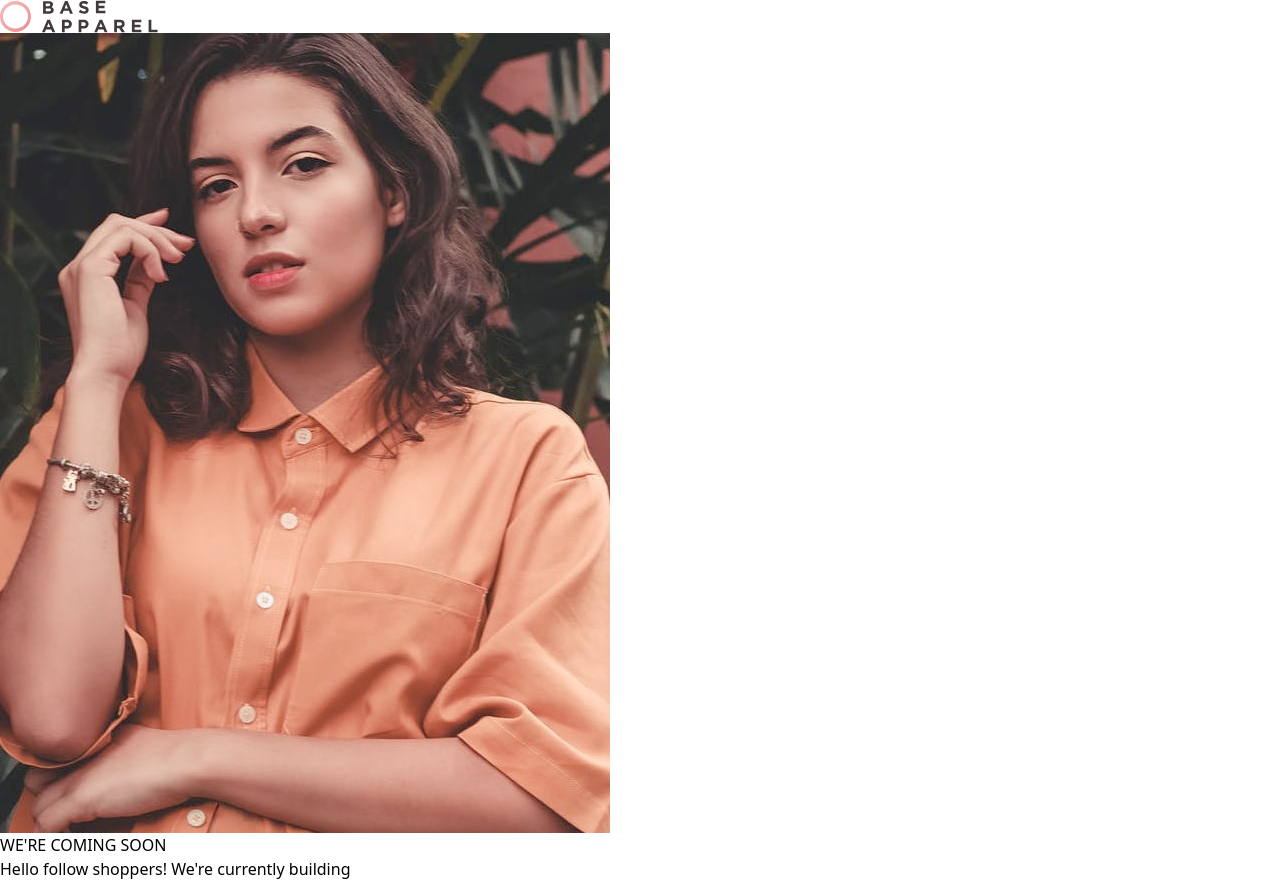
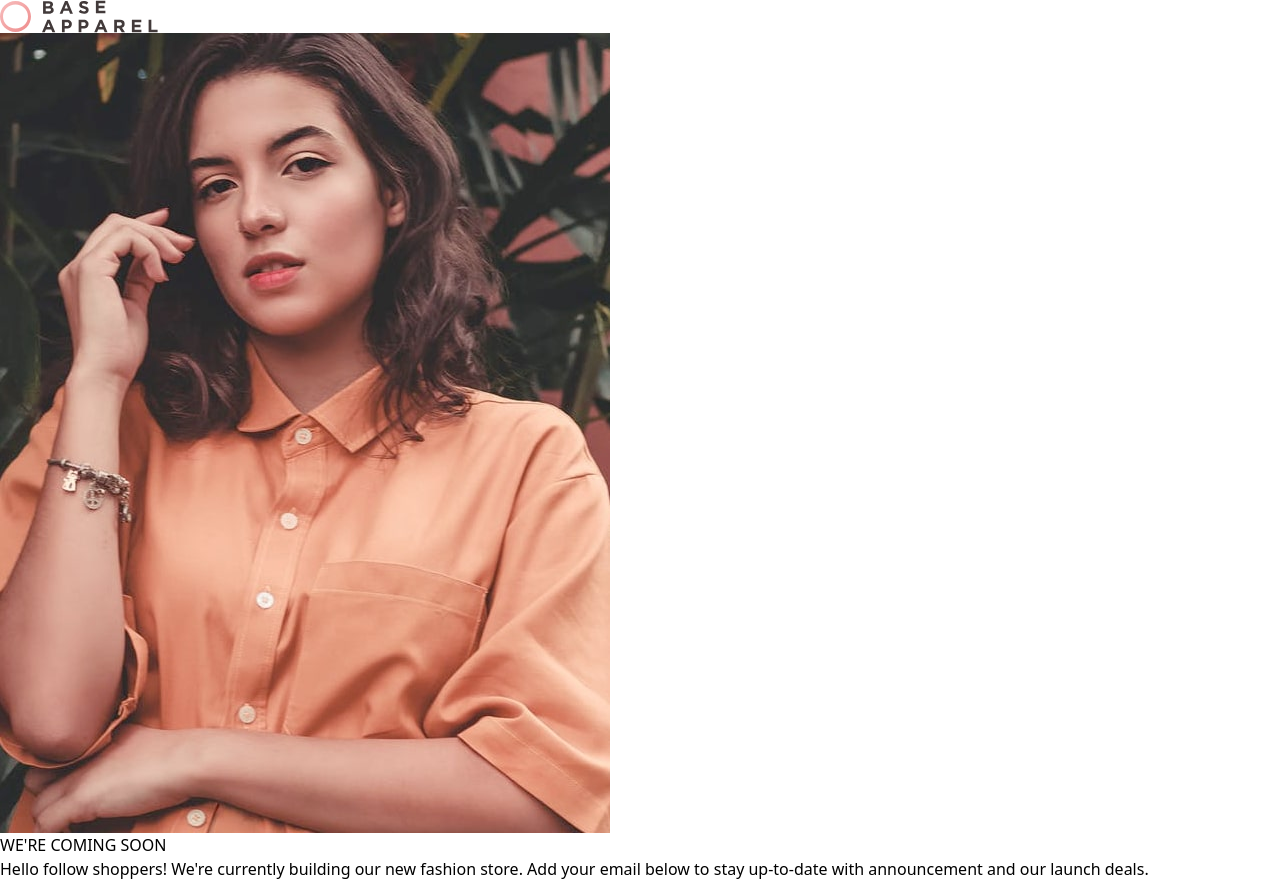
Before and after one commit to elvisowusu/Base-Apparel-Coming-Soon-, a React (Vite) app: page / in a window 1280 px wide. Built offline with nearby package versions, Linux system fonts and the light colour scheme.

Commit message:
added a paragraph

```diff
--- a/src/App.jsx
+++ b/src/App.jsx
@@ -16,12 +16,15 @@ function App() {
     </div>
     <div>
       {screenWidth< 600?
-        <img src={MobileImage} alt=""></img>
-        :<img src={DesktopImage} alt=""></img>}
+        <img src={MobileImage} alt=""/>
+        :<img src={DesktopImage} alt=""/>}
     </div>
     <div>
       <h1>WE'RE COMING SOON</h1>
-      <p>Hello follow shoppers! We're currently building</p>
+      <p>
+        Hello follow shoppers! We're currently building our new fashion store.
+        Add your email below to stay up-to-date with announcement and our launch deals.
+      </p>
     </div>
 
    </div>
```
